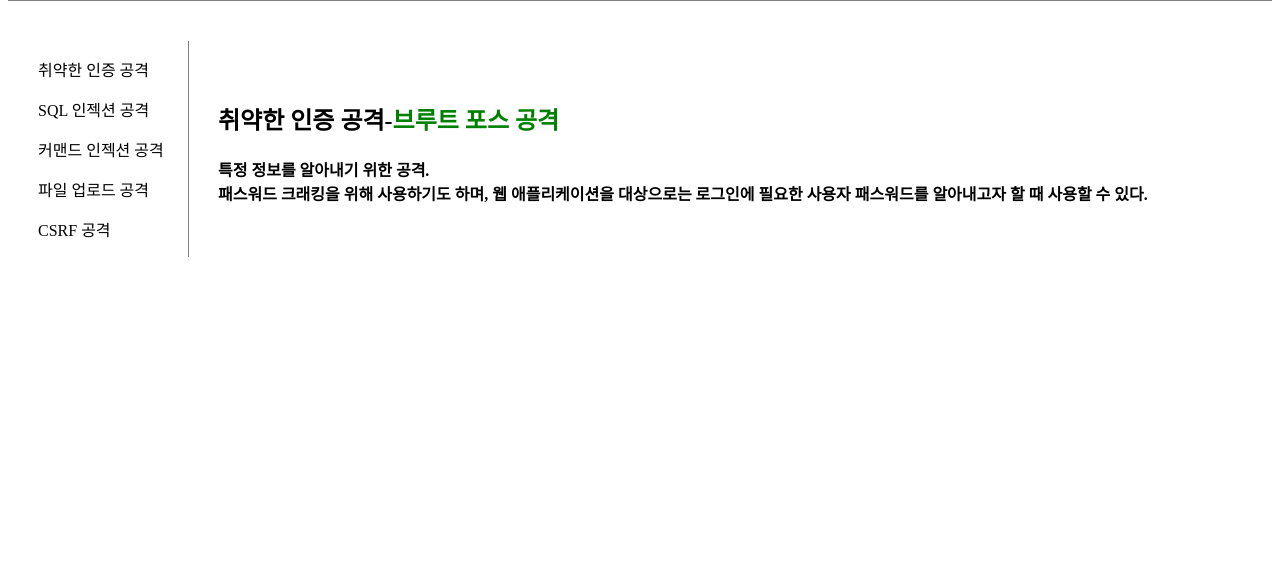
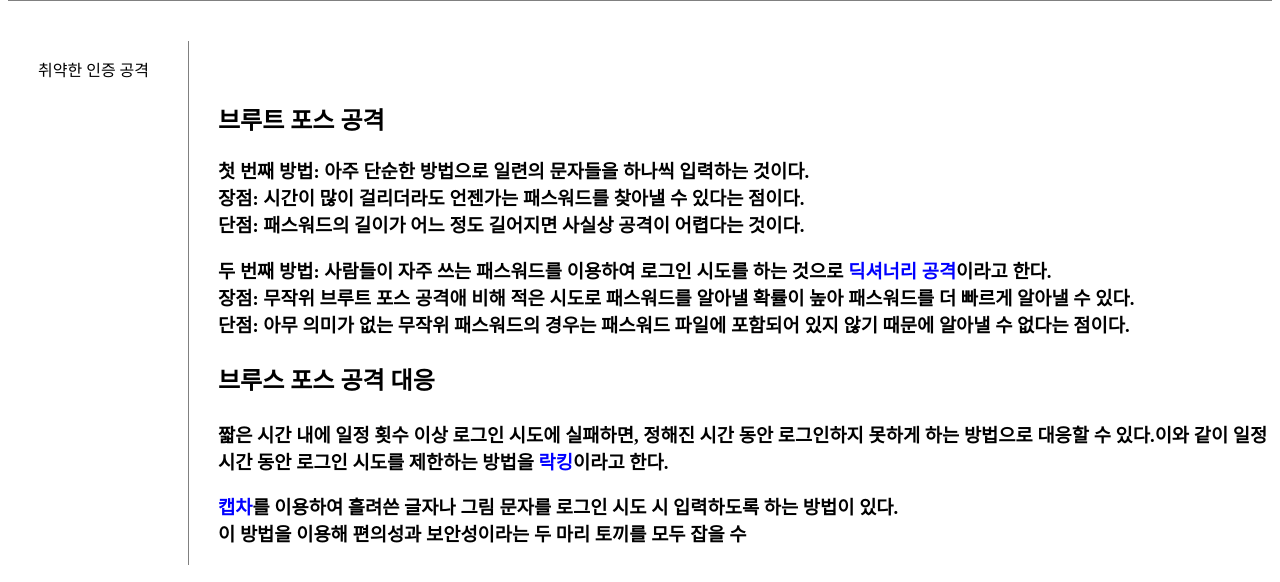
Before and after one commit to geonwoo1234/hacking1, a plain HTML site: page 1-1.html in a window 1280 px wide. Shown: the part 106-688 px from the top of the page. Drawn offline with Linux system fonts and the light colour scheme.

Commit message:
121231231231232333

```diff
--- a/1-1.html
+++ b/1-1.html
@@ -42,9 +42,6 @@
       #article{
         padding-left:60px;
       }
-      #font2{
-        font-family: 'Indie Flower', cursive;
-      }
       @media(max-width:800px){
         #grid{
           display: block;
@@ -63,14 +60,14 @@
   <div id="grid">
     <ol>
       <p><li><a href="1.html">취약한 인증 공격</a></li></p>
-      <p><li><a href="2.html">SQL 인젝션 공격</a></li></p>
-      <p><li><a href="3.html">커맨드 인젝션 공격</a></li></p>
-      <p><li><a href="4.html">파일 업로드 공격</a></li></p>
-      <p><li><a href="5.html">CSRF 공격</a></li></p>
     </ol>
     <div id="article">
-      <h2>취약한 인증 공격-<a href="1-1.html" style="color:green">브루트 포스 공격</a></h2>
-      <h4><li>특정 정보를 알아내기 위한 공격.</li>패스워드 크래킹을 위해 사용하기도 하며, 웹 애플리케이션을 대상으로는 로그인에 필요한 사용자 패스워드를 알아내고자 할 때 사용할 수 있다. </h4>
+      <h2>브루트 포스 공격</h2>
+      <h3><li>첫 번째 방법: 아주 단순한 방법으로 일련의 문자들을 하나씩 입력하는 것이다.</li><li>장점: 시간이 많이 걸리더라도 언젠가는 패스워드를 찾아낼 수 있다는 점이다.</li><li>단점: 패스워드의 길이가 어느 정도 길어지면 사실상 공격이 어렵다는 것이다.</li></h3>
+      <h3><p><li>두 번째 방법: 사람들이 자주 쓰는 패스워드를 이용하여 로그인 시도를 하는 것으로 <a href="1-2.html" style="color:blue">딕셔너리 공격</a>이라고 한다.</li><li>장점: 무작위 브루트 포스 공격애 비해 적은 시도로 패스워드를 알아낼 확률이 높아 패스워드를 더 빠르게 알아낼 수 있다.</li><li>단점: 아무 의미가 없는 무작위 패스워드의 경우는 패스워드 파일에 포함되어 있지 않기 때문에 알아낼 수 없다는 점이다.</li></p></h3>
+      <h2><p>브루스 포스 공격 대응</p></h2>
+      <h3><li>짧은 시간 내에 일정 횟수 이상 로그인 시도에 실패하면, 정해진 시간 동안 로그인하지 못하게 하는 방법으로 대응할 수 있다.이와 같이 일정 시간 동안 로그인 시도를 제한하는 방법을 <a href="1-3.html" style="color:blue">락킹</a>이라고 한다.</li>
+      <p><li><a href="1-4.html" style="color:blue">캡차</a>를 이용하여 흘려쓴 글자나 그림 문자를 로그인 시도 시 입력하도록 하는 방법이 있다.</li>이 방법을 이용해 편의성과 보안성이라는 두 마리 토끼를 모두 잡을 수 </p></h3>
     </div>
   </div>
 </body>
```
